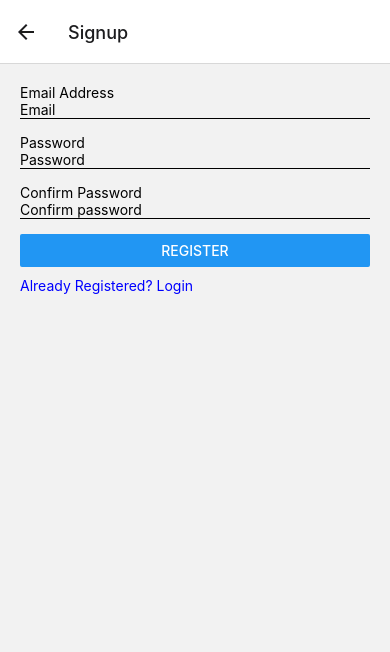
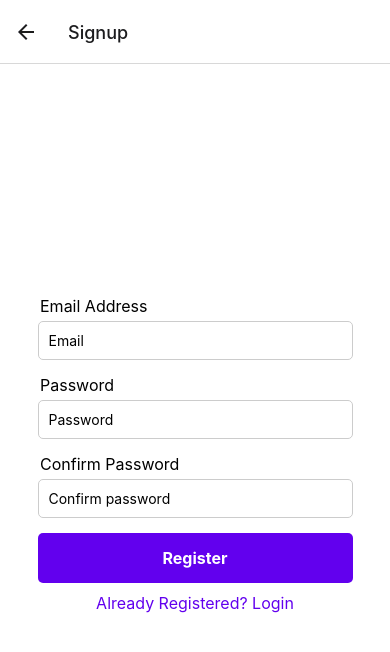
Before and after one commit to yumi-xu/mobile24Fall, a React Native app: screen /Signup in a window 390 px wide. Shown: the top 652 px of the page. Built offline with nearby package versions, Linux system fonts and the light colour scheme.

Commit message:
modify the style

```diff
--- a/Components/Login.js
+++ b/Components/Login.js
@@ -6,6 +6,7 @@ import {
   Button,
   TouchableOpacity,
   Alert,
+  StyleSheet,
 } from "react-native";
 import { auth } from "../Firebase/firebaseSetup";
 import { signInWithEmailAndPassword } from "firebase/auth";
@@ -31,31 +32,72 @@ export default function Login({ navigation }) {
   };
 
   return (
-    <View style={{ padding: 20 }}>
-      <Text>Email Address</Text>
+    <View style={styles.container}>
+      <Text style={styles.label}>Email Address</Text>
       <TextInput
         value={email}
         onChangeText={setEmail}
         placeholder="Email"
-        style={{ borderBottomWidth: 1, marginBottom: 15 }}
+        style={styles.input}
       />
 
-      <Text>Password</Text>
+      <Text style={styles.label}>Password</Text>
       <TextInput
         value={password}
         onChangeText={setPassword}
         placeholder="Password"
         secureTextEntry
-        style={{ borderBottomWidth: 1, marginBottom: 15 }}
+        style={styles.input}
       />
 
-      <Button title="Log In" onPress={handleLogin} />
+      <TouchableOpacity style={styles.button} onPress={handleLogin}>
+        <Text style={styles.buttonText}>Log In</Text>
+      </TouchableOpacity>
 
       <TouchableOpacity onPress={() => navigation.navigate("Signup")}>
-        <Text style={{ color: "blue", marginTop: 10 }}>
-          New User? Create an account
-        </Text>
+        <Text style={styles.link}>New User? Create an account</Text>
       </TouchableOpacity>
     </View>
   );
 }
+
+const styles = StyleSheet.create({
+  container: {
+    flex: 1,
+    justifyContent: "center",
+    alignItems: "center",
+    padding: 20,
+    backgroundColor: "#fff",
+  },
+  label: {
+    alignSelf: "flex-start",
+    marginLeft: 20,
+    fontSize: 16,
+    marginBottom: 5,
+  },
+  input: {
+    width: "90%",
+    borderWidth: 1,
+    borderColor: "#ccc",
+    borderRadius: 5,
+    padding: 10,
+    marginBottom: 15,
+  },
+  button: {
+    width: "90%",
+    backgroundColor: "#6200ee",
+    padding: 15,
+    borderRadius: 5,
+    alignItems: "center",
+  },
+  buttonText: {
+    color: "#fff",
+    fontSize: 16,
+    fontWeight: "bold",
+  },
+  link: {
+    color: "#6200ee",
+    marginTop: 10,
+    fontSize: 16,
+  },
+});
--- a/Components/Signup.js
+++ b/Components/Signup.js
@@ -6,6 +6,7 @@ import {
   Button,
   TouchableOpacity,
   Alert,
+  StyleSheet,
 } from "react-native";
 import { auth } from "../Firebase/firebaseSetup";
 import { createUserWithEmailAndPassword } from "firebase/auth";
@@ -36,40 +37,81 @@ export default function Signup({ navigation }) {
   };
 
   return (
-    <View style={{ padding: 20 }}>
-      <Text>Email Address</Text>
+    <View style={styles.container}>
+      <Text style={styles.label}>Email Address</Text>
       <TextInput
         value={email}
         onChangeText={setEmail}
         placeholder="Email"
-        style={{ borderBottomWidth: 1, marginBottom: 15 }}
+        style={styles.input}
       />
 
-      <Text>Password</Text>
+      <Text style={styles.label}>Password</Text>
       <TextInput
         value={password}
         onChangeText={setPassword}
         placeholder="Password"
         secureTextEntry
-        style={{ borderBottomWidth: 1, marginBottom: 15 }}
+        style={styles.input}
       />
 
-      <Text>Confirm Password</Text>
+      <Text style={styles.label}>Confirm Password</Text>
       <TextInput
         value={confirmPassword}
         onChangeText={setConfirmPassword}
         placeholder="Confirm password"
         secureTextEntry
-        style={{ borderBottomWidth: 1, marginBottom: 15 }}
+        style={styles.input}
       />
 
-      <Button title="Register" onPress={handleSignup} />
+      <TouchableOpacity style={styles.button} onPress={handleSignup}>
+        <Text style={styles.buttonText}>Register</Text>
+      </TouchableOpacity>
 
       <TouchableOpacity onPress={() => navigation.navigate("Login")}>
-        <Text style={{ color: "blue", marginTop: 10 }}>
-          Already Registered? Login
-        </Text>
+        <Text style={styles.link}>Already Registered? Login</Text>
       </TouchableOpacity>
     </View>
   );
 }
+
+const styles = StyleSheet.create({
+  container: {
+    flex: 1,
+    justifyContent: "center",
+    alignItems: "center",
+    padding: 20,
+    backgroundColor: "#fff",
+  },
+  label: {
+    alignSelf: "flex-start",
+    marginLeft: 20,
+    fontSize: 16,
+    marginBottom: 5,
+  },
+  input: {
+    width: "90%",
+    borderWidth: 1,
+    borderColor: "#ccc",
+    borderRadius: 5,
+    padding: 10,
+    marginBottom: 15,
+  },
+  button: {
+    width: "90%",
+    backgroundColor: "#6200ee",
+    padding: 15,
+    borderRadius: 5,
+    alignItems: "center",
+  },
+  buttonText: {
+    color: "#fff",
+    fontSize: 16,
+    fontWeight: "bold",
+  },
+  link: {
+    color: "#6200ee",
+    marginTop: 10,
+    fontSize: 16,
+  },
+});
```
